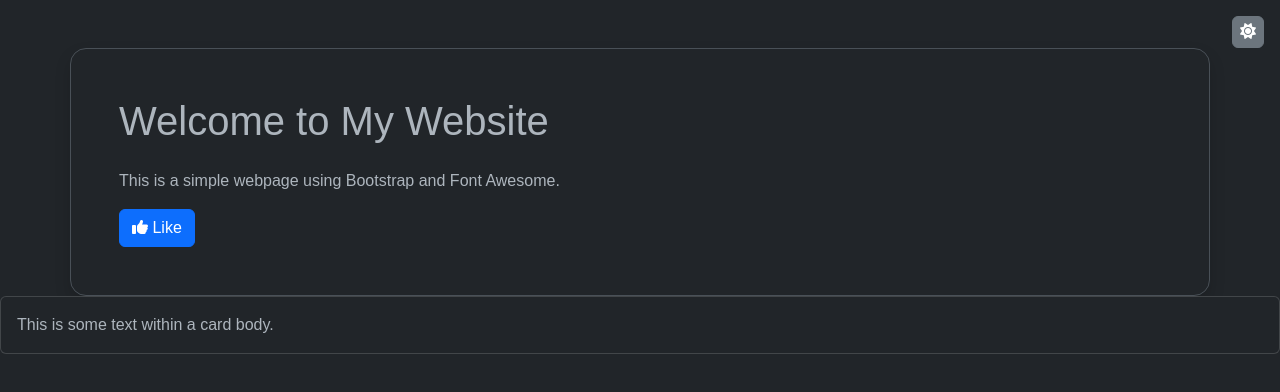
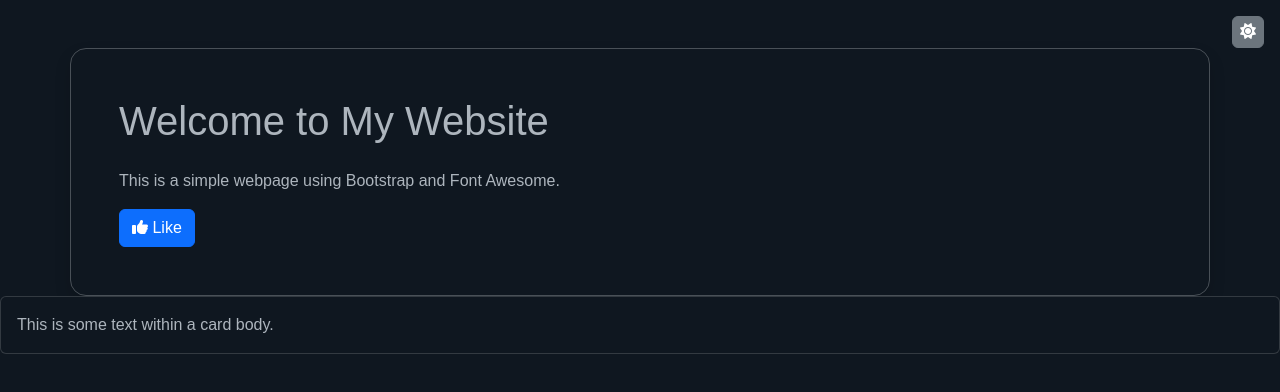
Before and after one commit to josguzmanuvmx/solicitud, a plain HTML site: page index.html in a window 1280 px wide. Both pictures are taken after a click on the button 1248 px from the left and 32 px from the top of the page. Drawn offline with nearby package versions, Linux system fonts and the light colour scheme.

Commit message:
Update styles.css

```diff
--- a/styles.css
+++ b/styles.css
@@ -3,4 +3,13 @@ html, body {
     margin: 0;
     padding: 0;
     font-family: Arial, sans-serif;
+    background-color: var(--bs-body-bg);
 }
+
+:root {
+    --bs-body-bg: rgb(240, 240, 240);
+}
+
+html[data-bs-theme="dark"]{
+    --bs-body-bg: #0f1720;
+}
```
